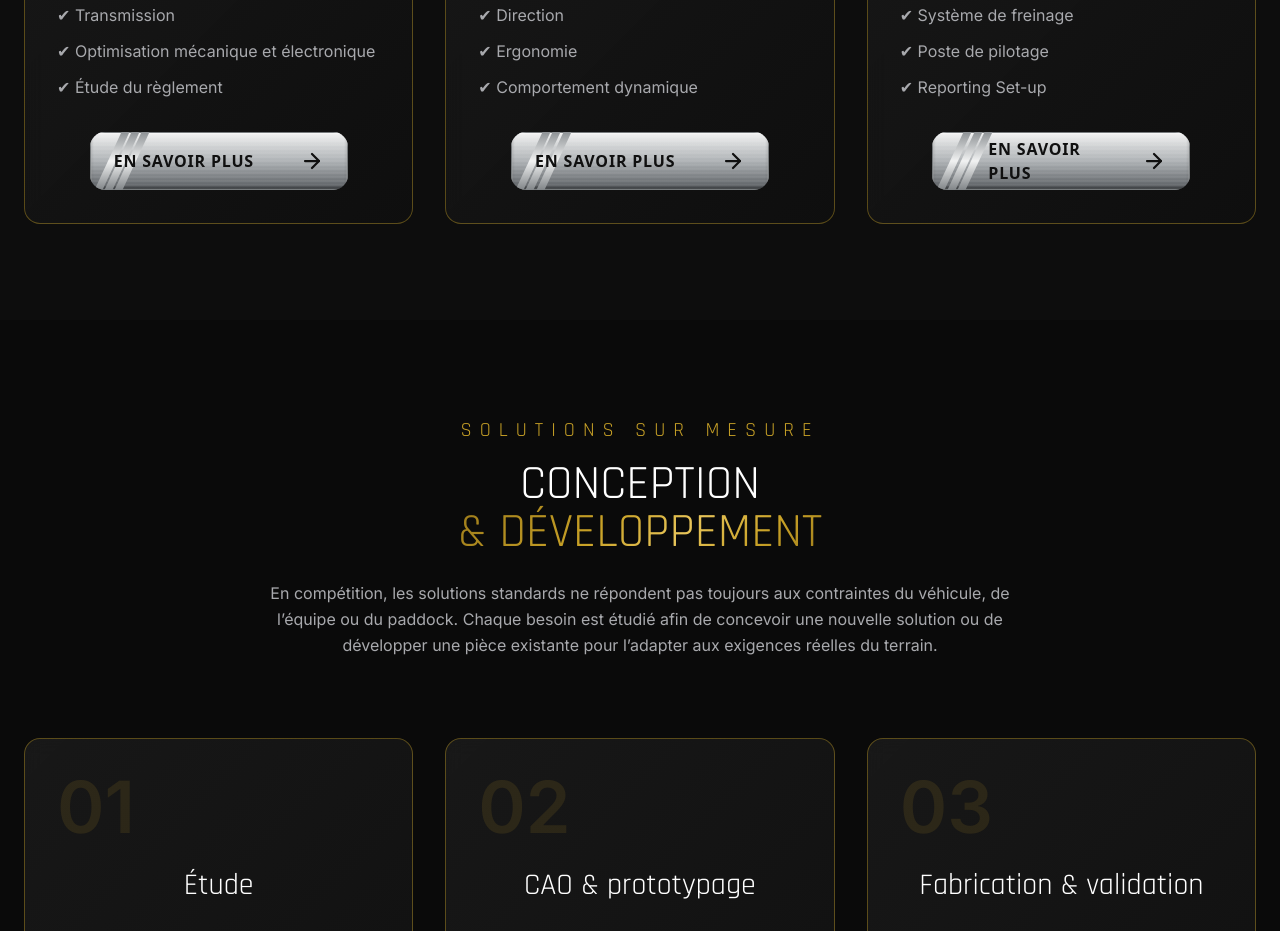
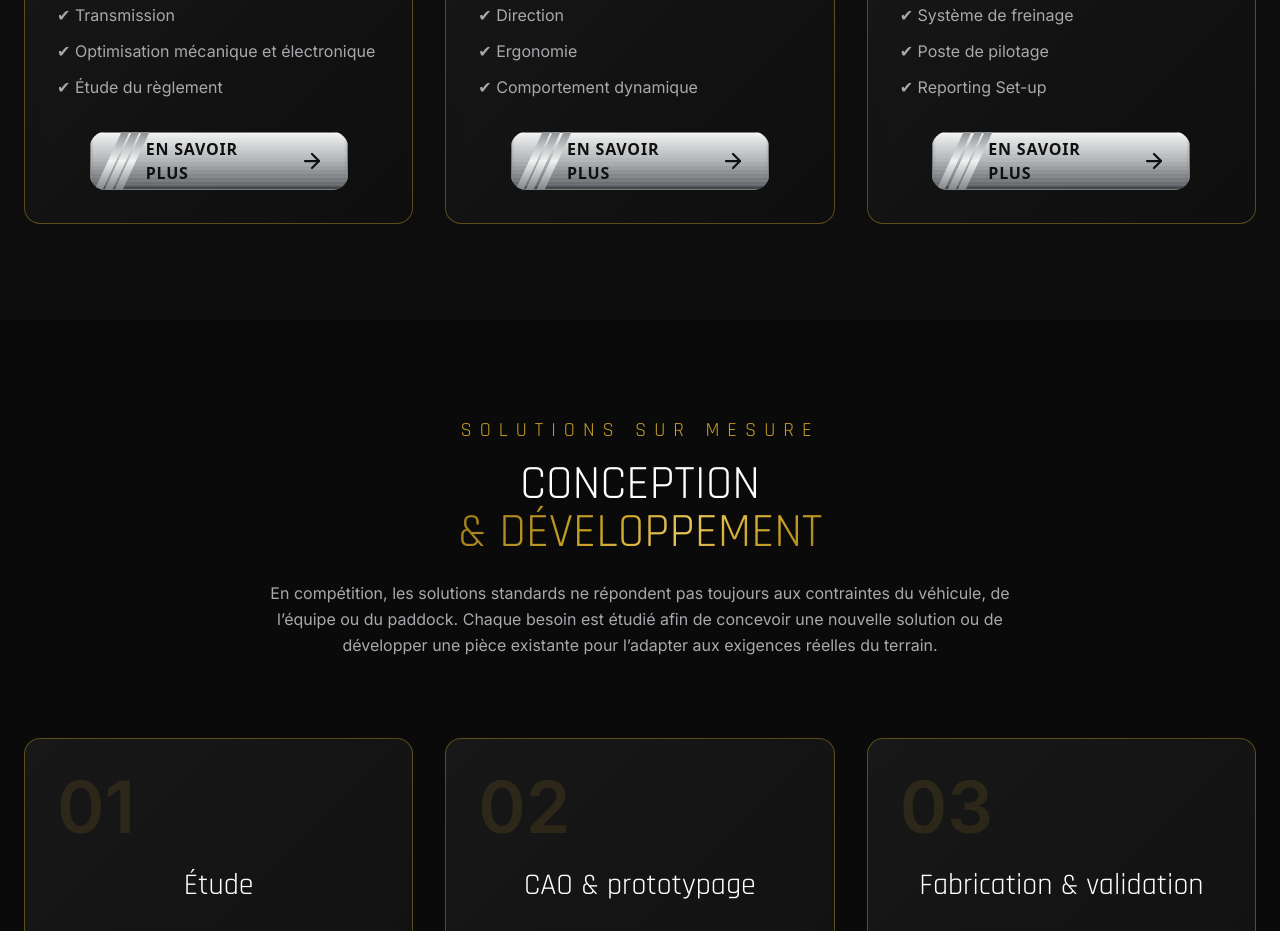
Before and after one commit to PerformancePrestigeAcademy/performance-prestige-academy, a React (Vite) app: page /preparation-developpement in a window 1280 px wide. Shown: the part 1860-2791 px from the top of the page. Built offline with nearby package versions, Linux system fonts and the light colour scheme.

Commit message:
PATCH 032 v16

```diff
--- a/src/Pages/PrepDevPage.tsx
+++ b/src/Pages/PrepDevPage.tsx
@@ -148,7 +148,7 @@ keywords="préparation compétition, préparation moteur, préparation châssis,
   href="/contact"
   className="
     group relative overflow-hidden
-    inline-flex items-center justify-between
+    inline-flex items-center justify-start gap-4
     w-full max-w-[260px] h-[60px]
     px-6
     rounded-2xl
@@ -228,7 +228,7 @@ keywords="préparation compétition, préparation moteur, préparation châssis,
   "/>
 
   {/* 7. Texte */}
-  <span className="relative z-10 font-bold tracking-wider text-sm sm:text-base uppercase text-[#101010]">
+  <span className="relative z-10 ml-8 font-bold tracking-wider text-sm sm:text-base uppercase text-[#101010]">
     EN SAVOIR PLUS
   </span>
 
@@ -266,7 +266,7 @@ keywords="préparation compétition, préparation moteur, préparation châssis,
   href="/contact"
   className="
     group relative overflow-hidden
-    inline-flex items-center justify-between
+    inline-flex items-center justify-start gap-4
     w-full max-w-[260px] h-[60px]
     px-6
     rounded-2xl
@@ -346,7 +346,7 @@ keywords="préparation compétition, préparation moteur, préparation châssis,
   "/>
 
   {/* 7. Texte */}
-  <span className="relative z-10 font-bold tracking-wider text-sm sm:text-base uppercase text-[#101010]">
+  <span className="relative z-10 ml-8 font-bold tracking-wider text-sm sm:text-base uppercase text-[#101010]">
     EN SAVOIR PLUS
   </span>
 
```
